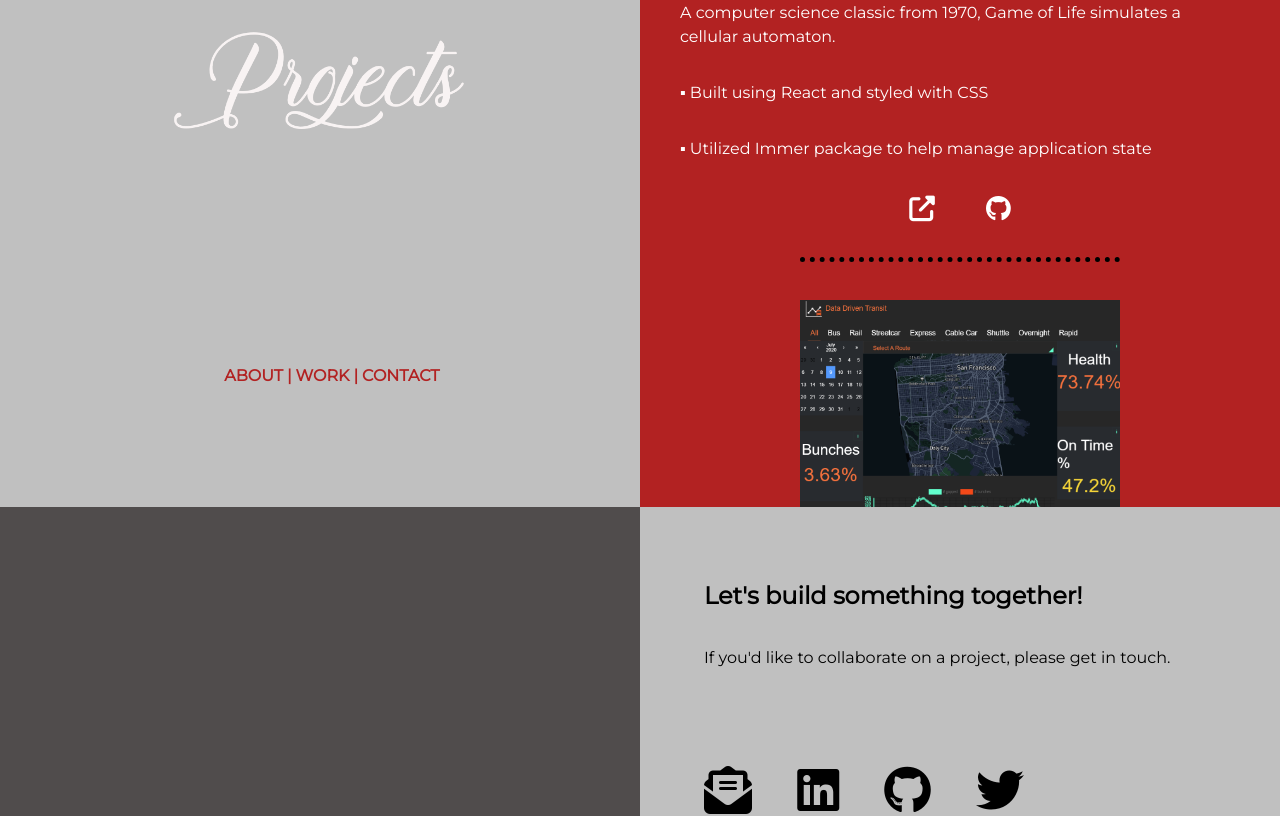
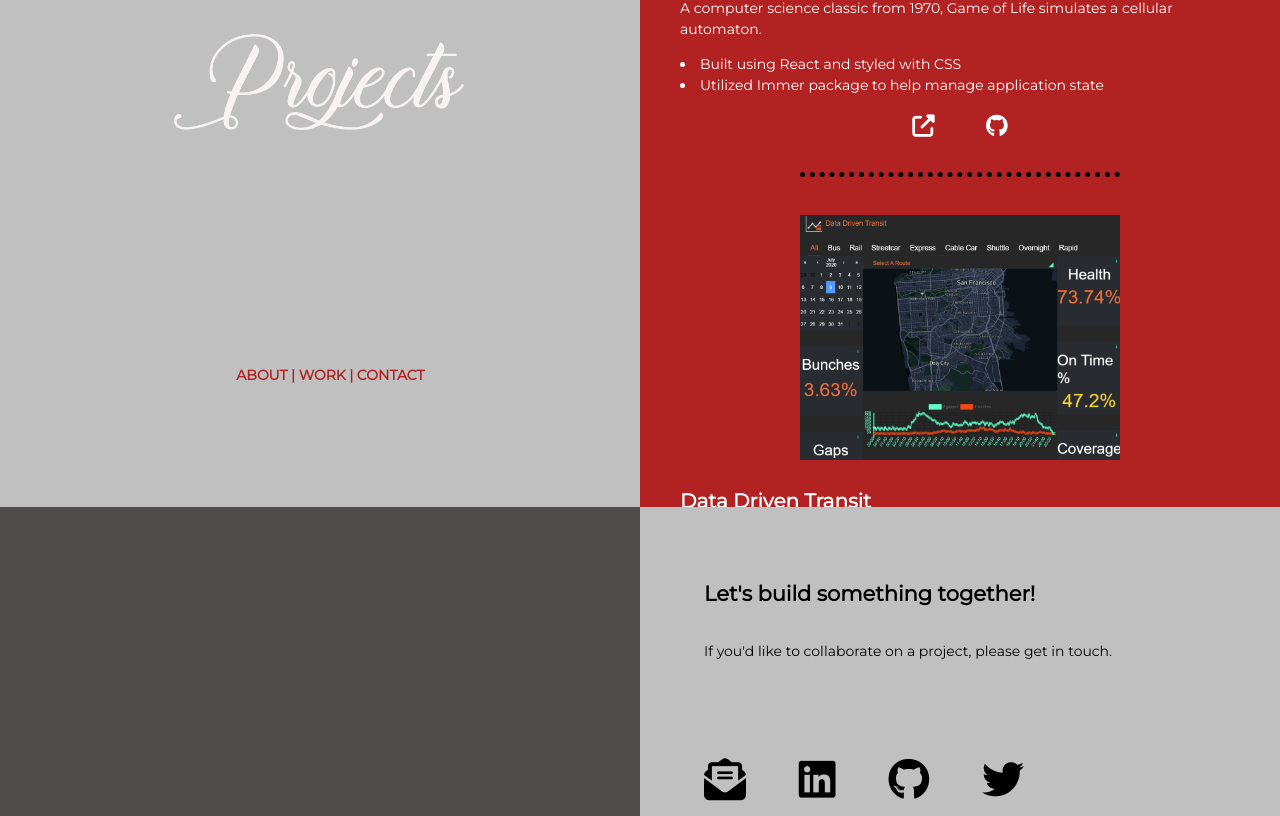
Before and after one commit to MicheSi/portfolio-react, a React (Create React App) app: page / in a window 1280 px wide. Shown: the part 1944-2760 px from the top of the page. Built offline with nearby package versions, Linux system fonts and the light colour scheme.

Commit message:
changed p tags in work section to li items

```diff
--- a/src/App.css
+++ b/src/App.css
@@ -6,7 +6,7 @@
   text-align: center;
   max-width: 100%;
   margin: 0;
-  font-size: 1.6rem;
+  font-size: 1.4rem;
   line-height: 1.5;
 }
 
@@ -163,6 +163,12 @@ nav a:hover {
 }
 
 .life h3, .life p, .ddt h3, .ddt p, .gigapet h3, .gigapet p, .farmfresh h3, .farmfresh p, .amiibo h3, .amiibo p {
+  width: 175%;
+  text-align: left;
+  color: white;
+}
+
+li {
   width: 175%;
   text-align: left;
   color: white;
--- a/src/components/work.js
+++ b/src/components/work.js
@@ -22,8 +22,8 @@ const Work = props => {
                     <a href='https://csbw-game-of-life.now.sh/' target='_blank' rel='noopener noreferrer'><img src={life} alt='Game of Life'/></a>
                     <h3>Conway's Game of Life</h3>
                     <p>A computer science classic from 1970, Game of Life simulates a cellular automaton.</p>
-                    <p>▪ Built using React and styled with CSS</p>
-                    <p>▪ Utilized Immer package to help manage application state</p>
+                    <li>Built using React and styled with CSS</li>
+                    <li>Utilized Immer package to help manage application state</li>
                 </div>
                 <div className='links'>
                     <a href='https://csbw-game-of-life.now.sh/' target='_blank' rel='noopener noreferrer'><i className="fas fa-external-link-alt"></i></a>
@@ -34,8 +34,8 @@ const Work = props => {
                     <a href='https://datadriventransit.org/' target='_blank' rel='noopener noreferrer'><img src={ddt} alt='Data Driven Transit' /></a>
                     <h3>Data Driven Transit</h3>
                     <p>Data Driven Transit is a React app that displays historical data on the San Francisco Municipal Transportation Agency.</p>
-                    <p>▪ Collaborated on a team of 4 web developers, 3 data scientists and 1 UX designer to build the app in 8 weeks</p>
-                    <p>▪ Solely responsible for creating the website logo and building the navigation bar</p>
+                    <li>Collaborated on a team of 4 web developers, 3 data scientists and 1 UX designer to build the app in 8 weeks</li>
+                    <li>Solely responsible for creating the website logo and building the navigation bar</li>
                 </div>
                 <div className='links'>
                     <a href='https://datadriventransit.org/' target='_blank' rel='noopener noreferrer'><i className="fas fa-external-link-alt"></i></a>
@@ -46,8 +46,9 @@ const Work = props => {
                     <a href='https://gigapet-1.now.sh/' target='_blank' rel='noopener noreferrer'><img src={gigapet} alt='Gigapets' /></a>
                     <a href='https://github.com/build-gigapet-1/Frontend' target='_blank' rel='noopener noreferrer'><h3>Gigapet</h3></a>
                     <p>Gigapet is a React app for parents to track their children's food intake and motivate kids to eat by feeding their gigapet.</p>
-                    <p>▪ Collaborated on a team of 5 web developers to build the app in 1 week</p>
-                    <p>▪ Built using React with Styled Components and Reactstrap for styling libraries</p>
+                    <li>Collaborated on a team of 5 web developers to build the app in 1 week</li>
+                    <li>Built using React with Styled Components and Reactstrap for styling libraries</li>
+                    <li>Solely responsible for building the dashboard, meal cards and navigation menu</li>
                 </div>
                 <div className='links'>
                     <a href='https://gigapet-1.now.sh/' target='_blank' rel='noopener noreferrer'><i className="fas fa-external-link-alt"></i></a>
@@ -58,8 +59,8 @@ const Work = props => {
                     <a href='https://farmfresh.now.sh/' target='_blank' rel='noopener noreferrer'><img src={farmfresh} alt='Farm Fresh Produce'/></a>
                     <a href='https://github.com/bw-farm-fresh-produce-v3/Frontend' target='_blank' rel='noopener noreferrer'><h3>Farm Fresh Produce</h3></a>
                     <p>Farm Fresh Produce is a React app that connects the public to local farmers, allowing them to buy fresh produce directly from the local farms.</p>
-                    <p>▪ Collaborated on a team of 5 web developers to build the app in 1 week</p>
-                    <p>▪ Built using React and Redux</p>
+                    <li>Collaborated on a team of 5 web developers to build the app in 1 week</li>
+                    <li>Built using React and Redux</li>
                 </div>
                 <div className='links'>
                     <a href='https://farmfresh.now.sh/' target='_blank' rel='noopener noreferrer'><i className="fas fa-external-link-alt"></i></a>
@@ -70,8 +71,8 @@ const Work = props => {
                     <a href='https://amiibo.now.sh/' target='_blank' rel='noopener noreferrer'><img src={amiibo} alt='Amiibo'/></a>
                     <a href='https://github.com/MicheSi/amiibo' target='_blank' rel='noopener noreferrer'><h3>Amiibo</h3></a>
                     <p>Amiibo is a React app that allows users to look up images and information on Nintendo Amiibos.</p>
-                    <p>▪ Utilized Amiibo API to generate data on Amiibos</p>
-                    <p>▪ Built using React with Styled Components and Reactstrap for styling libraries</p>
+                    <li>Utilized Amiibo API to generate data on Amiibos</li>
+                    <li>Built using React with Styled Components and Reactstrap for styling libraries</li>
                 </div>
                 <div className='links'>
                     <a href='https://amiibo.now.sh/' target='_blank' rel='noopener noreferrer'><i className="fas fa-external-link-alt"></i></a>
```
